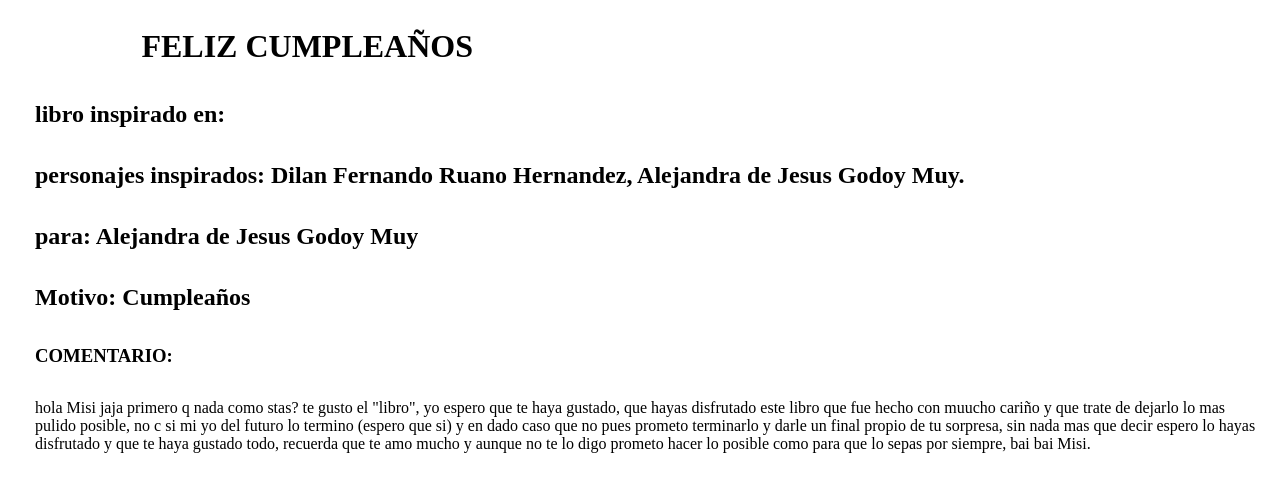
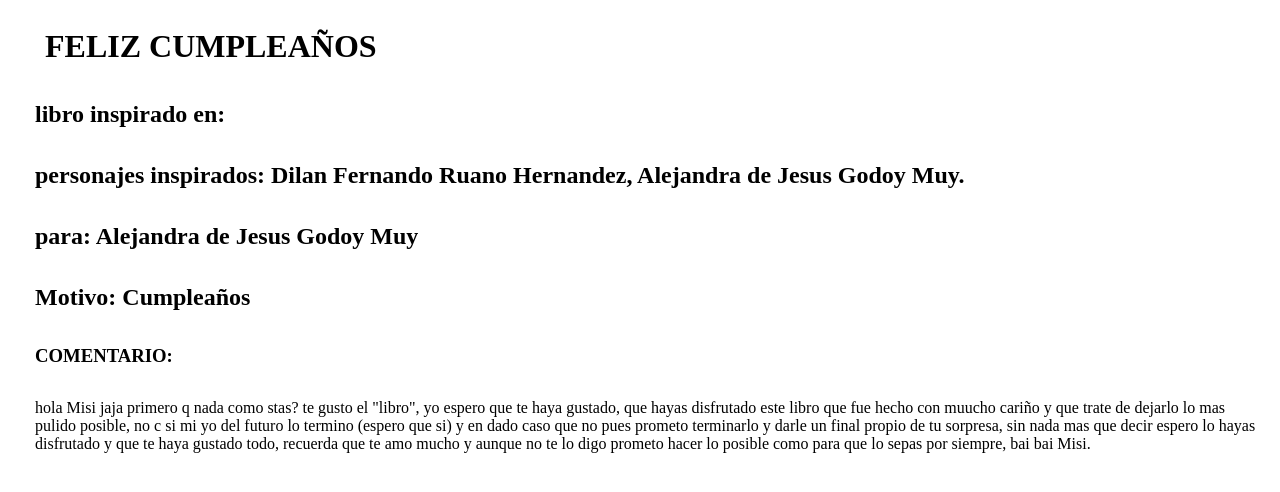
Before and after one commit to Mango7328/regalo, a plain HTML site: page index.html in a window 1280 px wide. Drawn offline with Linux system fonts and the light colour scheme.

Commit message:
Update style.css

```diff
--- a/style.css
+++ b/style.css
@@ -1,5 +1,5 @@
 h1{
-    margin-left: 10%;
+    margin-left: 30px;
     padding: 7px;
 
 }
@@ -14,5 +14,4 @@ h3{
 p{
     margin-left: 20px;
     padding: 7px;
-
 }
```
